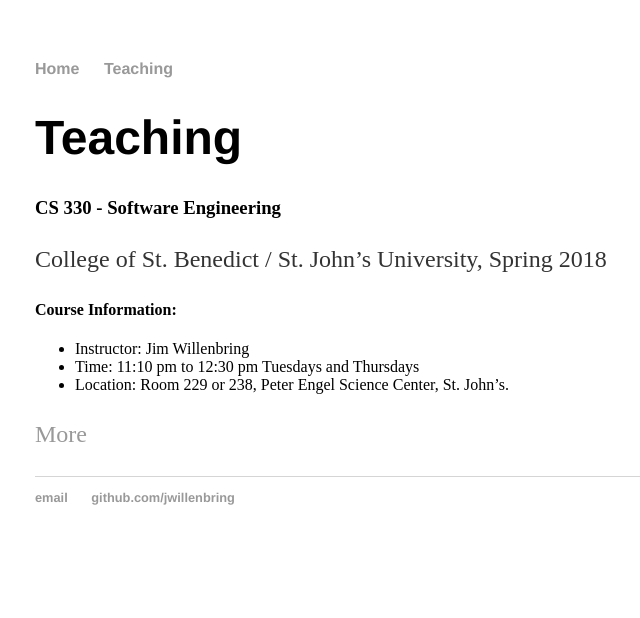
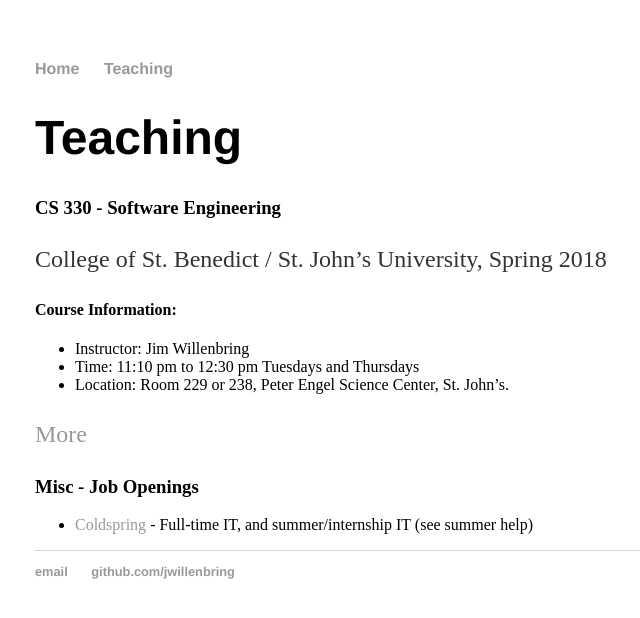
Before and after one commit to jwillenbring/jwillenbring.github.io, a Jekyll site: the page built from teaching/index.md, in a window 1280 px wide. Shown: the top 618 px of the page, without its empty margins (157-797 px from the left). Built offline with Jekyll 4.4.1, drawn with Linux system fonts in a browser that asks for light colours; our own code applies the rules of GitHub Pages for plain Markdown files.

Commit message:
Update index.md
Added link to jobs

```diff
--- a/teaching/index.md
+++ b/teaching/index.md
@@ -9,3 +9,7 @@
   * Location: Room 229 or 238, Peter Engel Science Center, St. John’s.
 
 [More](2018-Spring-CS330/)
+
+### Misc - Job Openings
+
+  * [Coldspring](https://www.coldspringusa.com/about-coldspring/careers/) - Full-time IT, and summer/internship IT (see summer help)
```
